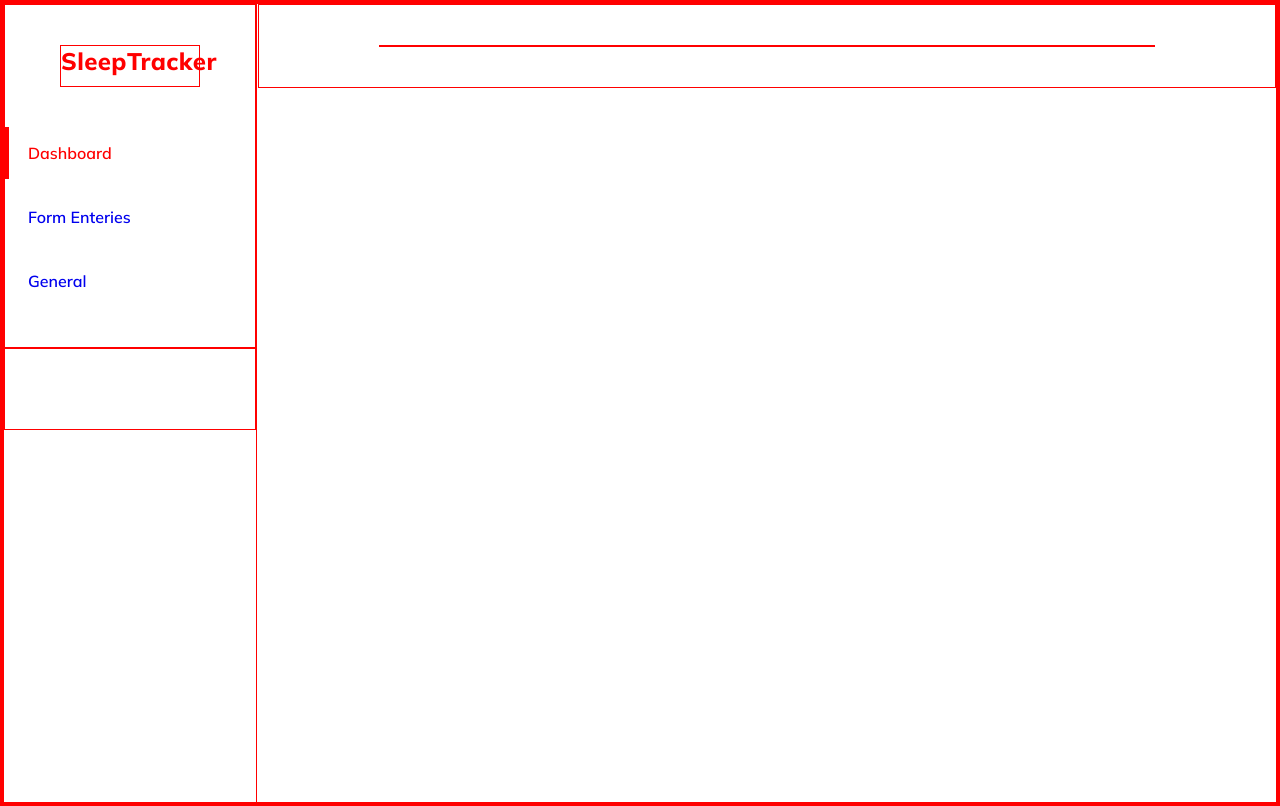
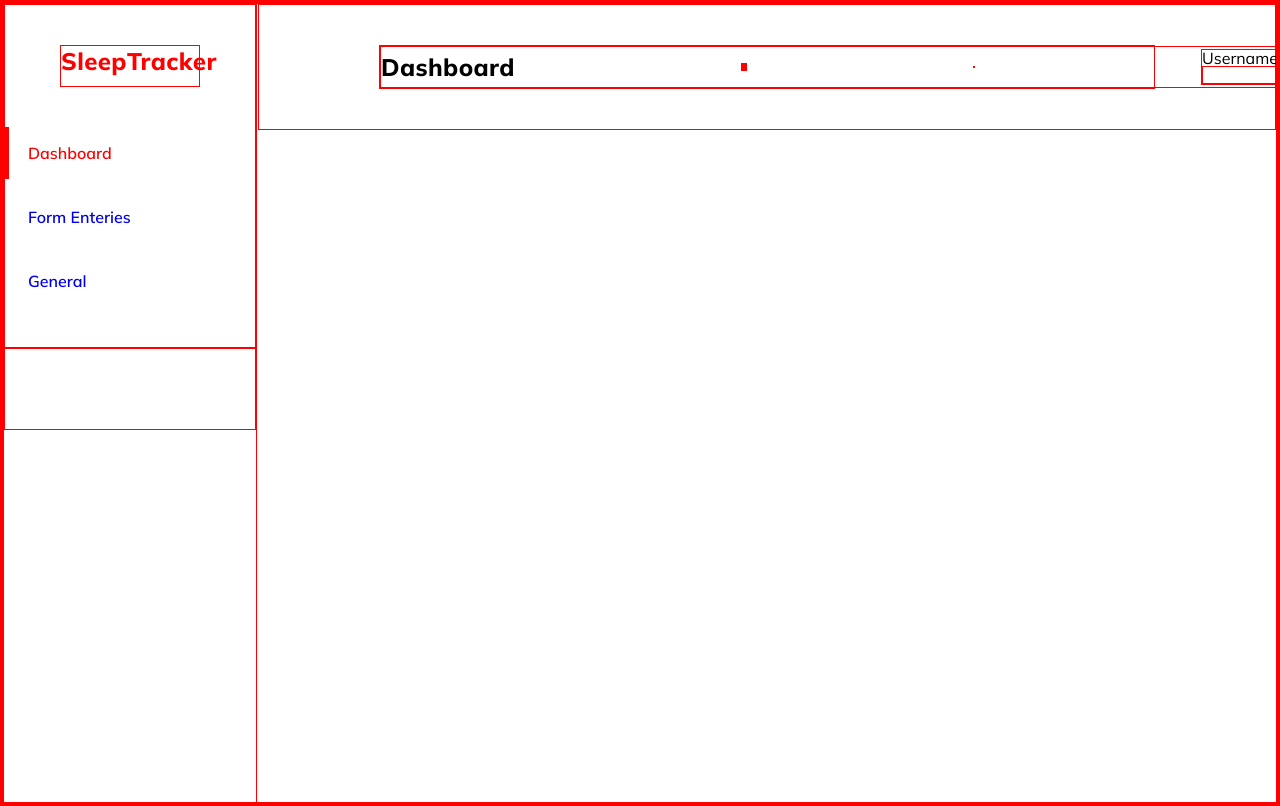
Before and after one commit to BenjacksonSE/sleep-tracker-app, a React (Create React App) app: page / in a window 1280 px wide. Built offline with nearby package versions, Linux system fonts and the light colour scheme.

Commit message:
Added header wireframe

```diff
--- a/src/components/Dashboard/Dashboard.js
+++ b/src/components/Dashboard/Dashboard.js
@@ -1,3 +1,4 @@
+import Header from "./Header/Header"
 import classes from "./Dashboard.module.scss"
 
 const Dashboard = () => {
@@ -5,7 +6,7 @@ const Dashboard = () => {
     <div className={`${classes.scroll}`}>
       <div className={`${classes.dashboard__container}`}>
         <div className={classes.dashboard}>
-
+          <Header/>
         </div>
       </div>
     </div>
--- /dev/null
+++ b/src/components/Dashboard/Header/Header.js
@@ -0,0 +1,24 @@
+import classes from "./Header.module.scss"
+
+const Header = () => {
+  return (
+    <div className={classes.header}>
+      <h2 className={classes.header__title}>Dashboard</h2>
+      <div className={classes.header__content}>
+        <div className={classes.header__content__links}>
+          <div className={classes.link__icon}></div>
+          <div className={classes.link__icon}></div>
+        </div>
+      </div>
+      <div className={classes.header__content__divider}></div>
+      <div className={classes.header__content__profile}>
+        <span className={classes.profile__name}>Username</span>
+        <div className={classes.profile__img}>
+          <img src={""} alt="" className={classes.img} />
+        </div>
+      </div>
+    </div>
+  )
+}
+
+export default Header
--- /dev/null
+++ b/src/components/Dashboard/Header/Header.module.scss
@@ -0,0 +1,16 @@
+@import "./../../../styles/variables.scss";
+
+.header {
+  display: flex;
+  justify-content: space-between;
+  align-items: center;
+  height: 42px;
+  min-width: 900px;
+
+  &__title {
+  font-weight: 800;
+  font-size: 1.5rem;
+  letter-spacing: $letterSpacing;
+  line-height: 30px;
+  }
+}
```
